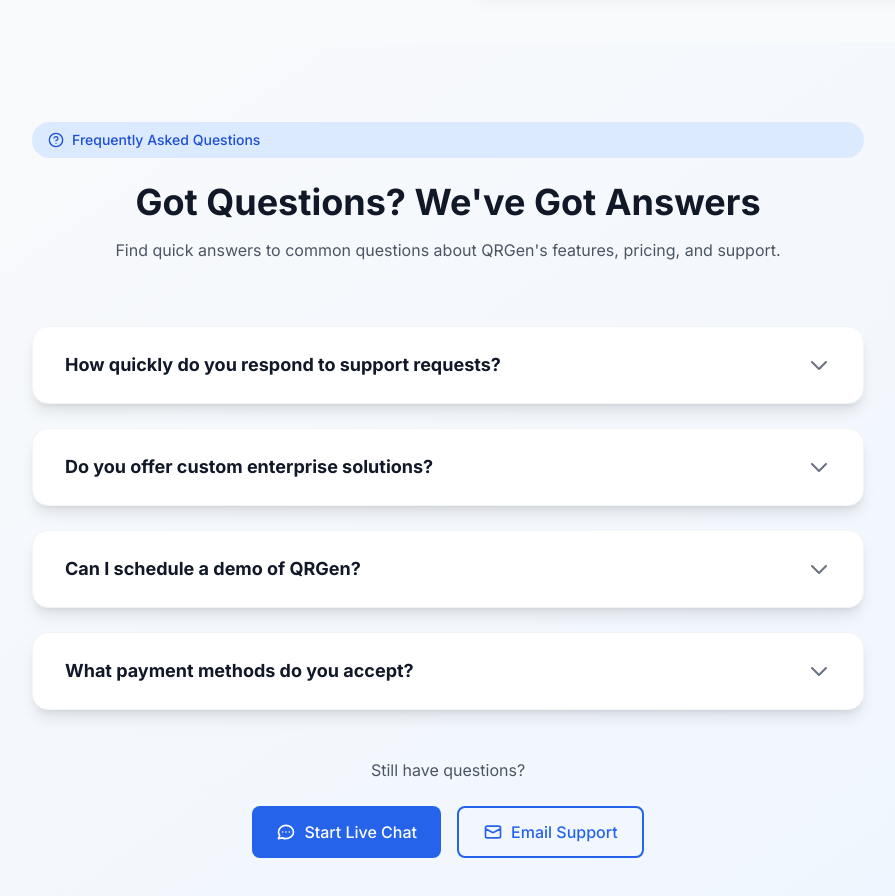
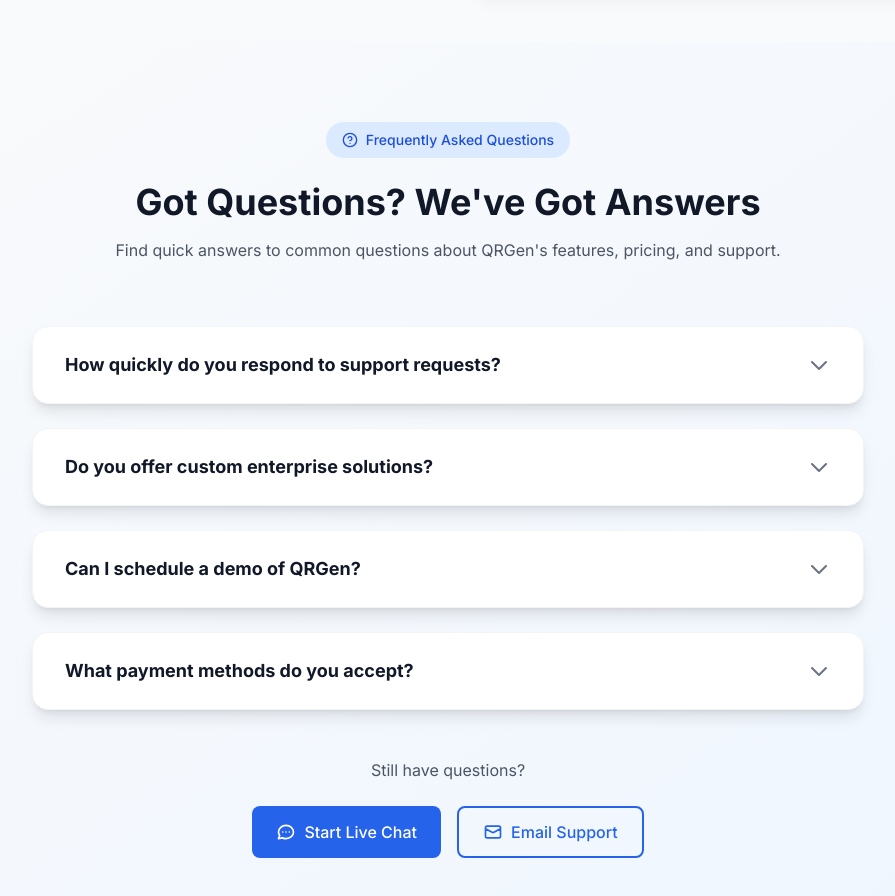
Before and after one commit to Mayen007/qrgen, a React (Vite) app: page /contact in a window 1280 px wide. Shown: the part 1500-2396 px from the top of the page, without its empty margins (192-1087 px from the left). Built offline with nearby package versions, Linux system fonts and the light colour scheme; no server answers.

Commit message:
fix: Update Contact component FAQ styling for better alignment and layout

```diff
--- a/src/pages/Contact.jsx
+++ b/src/pages/Contact.jsx
@@ -765,7 +765,7 @@ export default function Contact() {
       <section className="bg-gradient-to-br from-gray-50 to-blue-50 py-20">
         <div className="max-w-4xl mx-auto px-4 sm:px-6 lg:px-8">
           <div className="text-center mb-16">
-            <span className="bg-blue-100 text-blue-700 px-4 py-2 rounded-full text-sm font-medium mb-6 flex items-center gap-2">
+            <span className="bg-blue-100 text-blue-700 px-4 py-2 rounded-full text-sm font-medium mb-6 items-center gap-2 inline-flex justify-center">
               <HelpCircle className="w-4 h-4" />
               Frequently Asked Questions
             </span>
```
